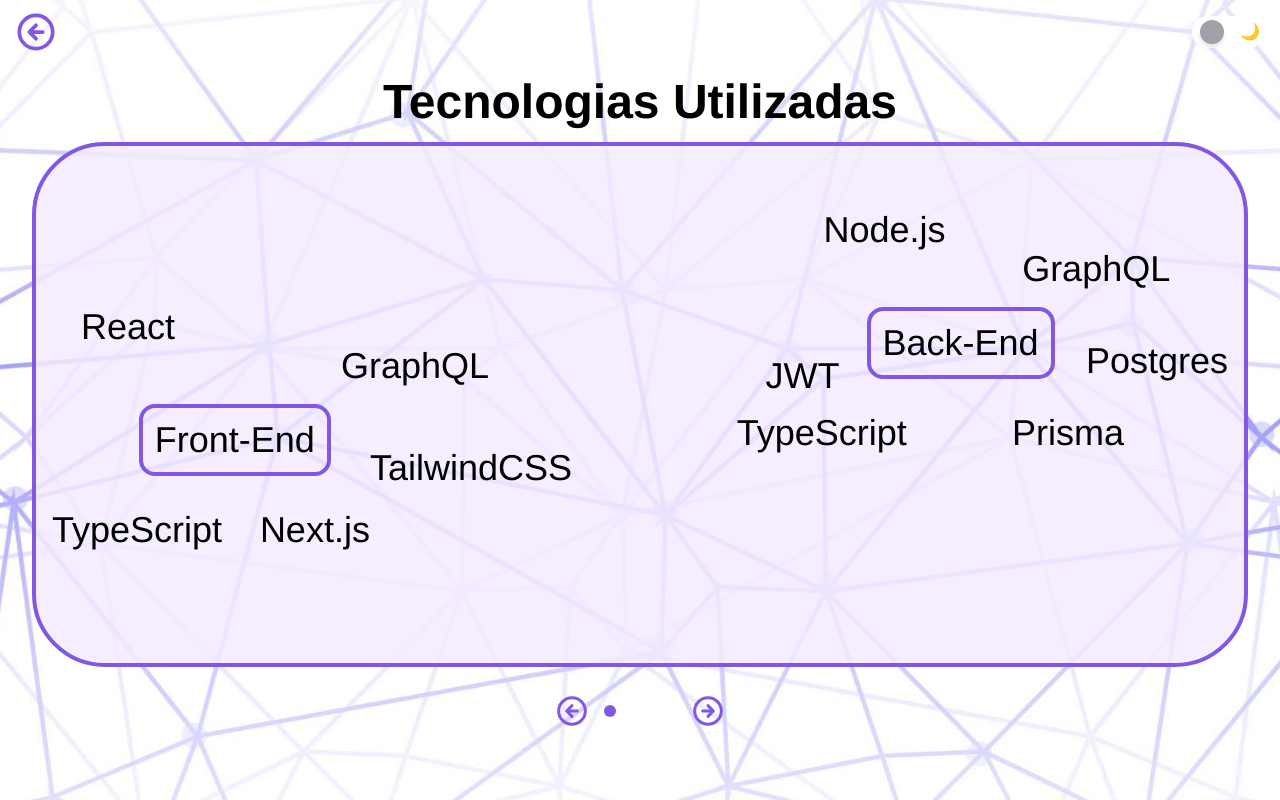
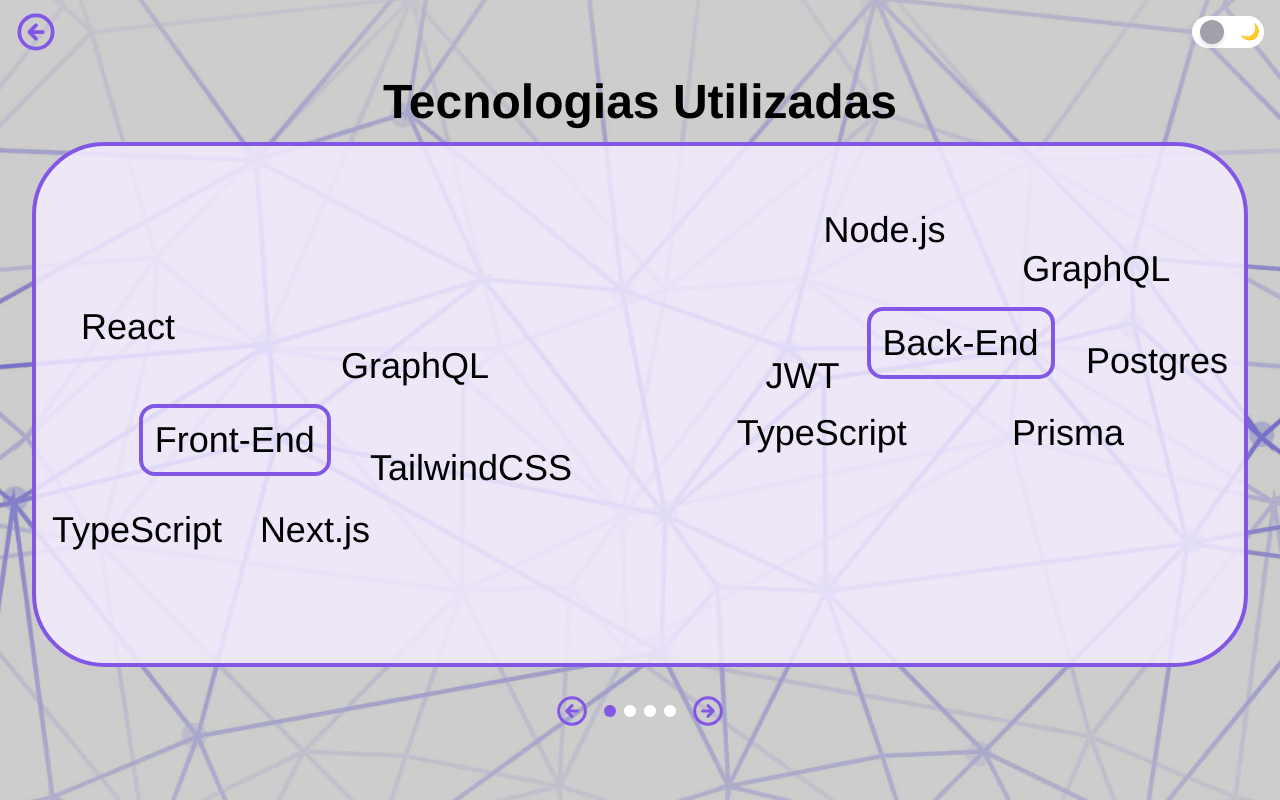
Before and after one commit to Eduardo-Paixao/Authify-Front, a Next.js app: page /Login in a window 1280 px wide. Built offline with nearby package versions, Linux system fonts and the light colour scheme; a web font is replaced by a local one.

Commit message:
chore: remove absolute in toggleTheme and aply toggle theme in css global

```diff
--- a/src/app/globals.css
+++ b/src/app/globals.css
@@ -1,28 +1,19 @@
 @import "tailwindcss";
 @custom-variant dark (&:where(.dark, .dark *));
-:root {
-  --background: #ffffff;
-  --foreground: #171717;
-}
 
 @theme {
   --breakpoint-xs: 32rem;
 }
 
-/* #212226
-#0f0d16
-#241f34
-#38304c
-#313866
-#504099
-#974ec3
-#fe7bbf */
-@media (prefers-color-scheme: dark) {
-  :root {
-    --background: #09090a;
-    --foreground: #ffffff;
-  }
+:root {
+  --background: #f1f1f1;
+  --foreground: #ffffff;
 }
+.dark {
+  --background: #09090a;
+  --foreground: #ffffff;
+}
+
 * {
   @apply transition-all duration-200 ease-linear;
 }
--- a/src/app/layout.tsx
+++ b/src/app/layout.tsx
@@ -9,11 +9,12 @@
 import ToggleThemeButton from "@/components/ToggleThemeButton";
 import ImgeBackground from "@/components/ImgeBackground";
 import { useTheme } from "@/hooks/useTheme";
+import { usePathname } from "next/navigation";
 
 const KdamThmorPro = Kdam_Thmor_Pro({
-  weight:"400",
-  subsets:["latin"]
-})
+  weight: "400",
+  subsets: ["latin"],
+});
 
 export default function RootLayout({
   children,
@@ -21,13 +22,21 @@
   children: React.ReactNode;
 }>) {
   const { theme, toggleTheme } = useTheme();
+  const isPrivatePage = usePathname().startsWith("/private");
+
   return (
     <html lang="pt-BR" className={KdamThmorPro.className}>
       <body>
         <ApolloProvider client={client}>
           <ToastContextProvider>
-            <ToggleThemeButton toggleTheme={toggleTheme} />
-            <ImgeBackground theme={theme === "dark"} />
+            {!isPrivatePage && (
+              <>
+                <div className="absolute top-4 right-4 z-10">
+                  <ToggleThemeButton toggleTheme={toggleTheme} />
+                </div>
+                <ImgeBackground theme={theme === "dark"} />
+              </>
+            )}
             {children}
             <ToastContainer theme="dark" />
           </ToastContextProvider>
--- a/src/components/Header/index.tsx
+++ b/src/components/Header/index.tsx
@@ -8,19 +8,22 @@
 import { usePathname } from "next/navigation";
 import { useMutation } from "@apollo/client";
 import { LOGOUT_USER } from "@/graphql/mutation/userMutation";
+import ToggleThemeButton from "../ToggleThemeButton";
+import { useTheme } from "@/hooks/useTheme";
 
 const Header = () => {
   const pathname = usePathname();
+  const { toggleTheme } = useTheme();
   const [logOutUser] = useMutation(LOGOUT_USER, {
     onError(error) {
-      console.log(error)
+      console.log(error);
     },
   });
 
   const isPageBackgroud = pathname?.startsWith("/private/userList");
 
   return (
-    <header className=" bg-[#27272A] w-full flex justify-between px-6 items-end">
+    <header className="bg-[#27272A] w-full flex justify-between px-6 items-end">
       <strong className="text-sm md:text-xl lg:text-2xl py-6">Authfy</strong>
       <div className="flex gap-4">
         <Link
@@ -55,10 +58,11 @@
           <Image alt="" src={AddUserIcon} />
         </Link>
       </div>
+      <div className="flex gap-4 justify-center items-center">
         <Link
           className="text-sm md:text-xl lg:text-2xl py-6 flex gap-4 items-center cursor-pointer"
           onClick={() => logOutUser()}
-        href='/'
+          href="/"
         >
           <p className="hidden xs:flex">Sair</p>{" "}
           <Image
@@ -67,6 +71,8 @@
             className="max-w-8 md:max-w-10 lg:max-w-11"
           />
         </Link>
+        <ToggleThemeButton toggleTheme={toggleTheme} />
+      </div>
     </header>
   );
 };
--- a/src/components/ImgeBackground/index.tsx
+++ b/src/components/ImgeBackground/index.tsx
@@ -9,11 +9,13 @@
 
 const ImgeBackground: React.FC<ImgeBackgroundProps> = ({ theme }) => {
   return (
-    <Image
-      src={theme ? BackgroundHomeDark : BackgroundHome}
-      alt=""
-      className="opacity-80 dark:opacity-50 absolute -z-10 object-cover w-full h-screen"
-    />
+    <div className="bg-[#09090a] w-full h-screen  absolute -z-10">
+      <Image
+        src={theme ? BackgroundHomeDark : BackgroundHome}
+        alt=""
+        className="opacity-80 dark:opacity-50 object-cover w-full h-screen"
+      />
+    </div>
   );
 };
 
--- a/src/components/ToggleThemeButton/index.tsx
+++ b/src/components/ToggleThemeButton/index.tsx
@@ -10,7 +10,7 @@
     <Button
       title="arrow-left-circle"
       onClick={toggleTheme}
-      className="flex items-center bg-[#ffffff] dark:bg-[#52525B] !rounded-full px-1 transition-colors !h-6 !w-auto absolute top-4 right-4 z-10"
+      className="flex items-center bg-[#ffffff] dark:bg-[#52525B] !rounded-full px-1 transition-colors !h-6 !w-auto"
     >
       <span className={`transition-opacity opacity-0 dark:opacity-100`}>
         ☀️
```
Lines whose indentation alone changed are shown as unchanged.
